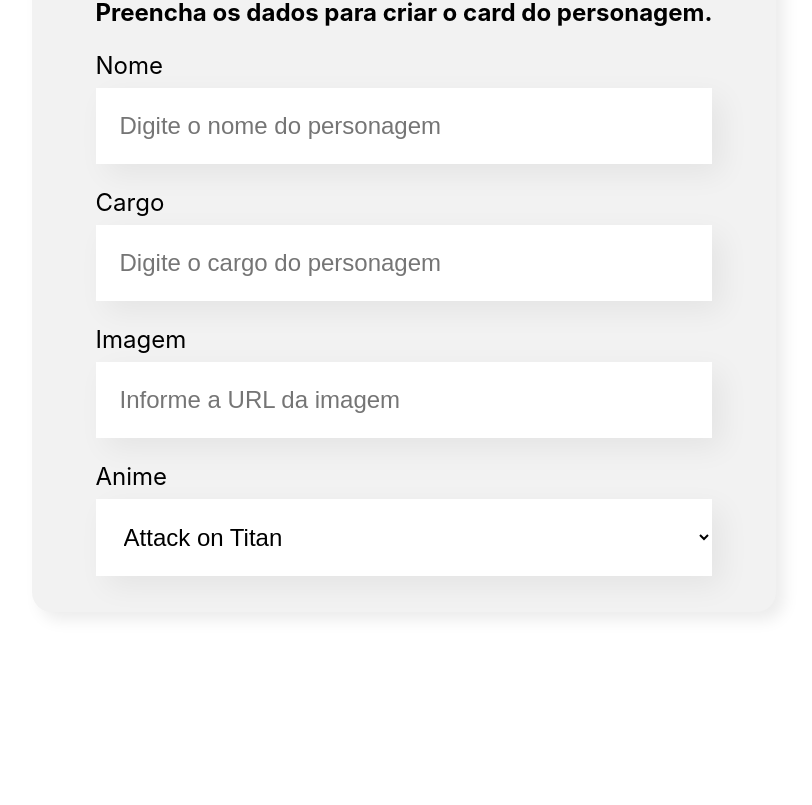
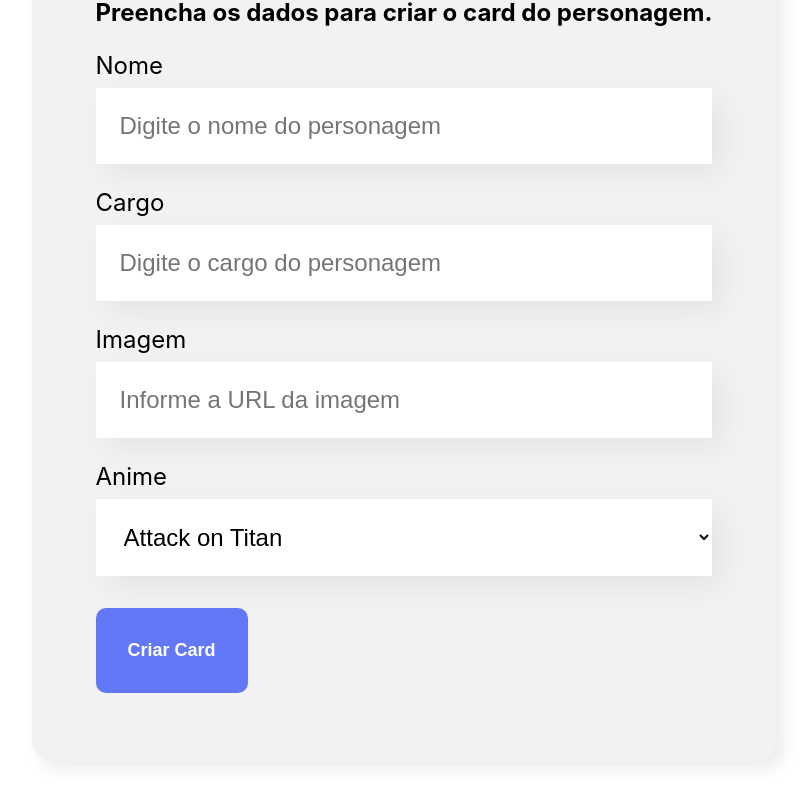
Before and after one commit to victorportugal8/react-desenvolvendo-com-js, a React (Create React App) app in the folder organo/: page / in a window 1280 px wide. Shown: the part 636-1441 px from the top of the page, without its empty margins (236-1048 px from the left). Before the commit the page ends 1328 px from the top, so only its background shows below. Built offline with nearby package versions, Linux system fonts and the light colour scheme.

Commit message:
Criando o componente botao

```diff
--- /dev/null
+++ b/organo/src/components/Botao/Botao.css
@@ -0,0 +1,14 @@
+.botao{
+    background-color: #6278F7;
+    border-radius: 10px;
+    font-weight: 700;
+    font-size: 18px;
+    padding: 32px;
+    border: none;
+    cursor: pointer;
+    color: #FFF;
+    margin: 32px 0;
+}
+.botao:hover{
+    color: #95FFD4;
+}
--- /dev/null
+++ b/organo/src/components/Botao/index.js
@@ -0,0 +1,11 @@
+import './Botao.css'
+
+const Botao = (props) =>{
+    return(
+        <button className='botao'>
+            {props.children}
+        </button>
+    )
+}
+
+export default Botao
--- a/organo/src/components/Formulario/index.js
+++ b/organo/src/components/Formulario/index.js
@@ -1,3 +1,4 @@
+import Botao from '../Botao';
 import CampoTexto from '../CampoTexto'
 import ListaSuspensa from '../ListaSuspensa'
 import './Formulario.css'
@@ -21,6 +22,7 @@
                 <CampoTexto label="Cargo" placeholder="Digite o cargo do personagem" />
                 <CampoTexto label="Imagem" placeholder="Informe a URL da imagem" />
                 <ListaSuspensa label="Anime" itens={animes} />
+                <Botao>Criar Card</Botao>
             </form>
         </section>
     )
```
